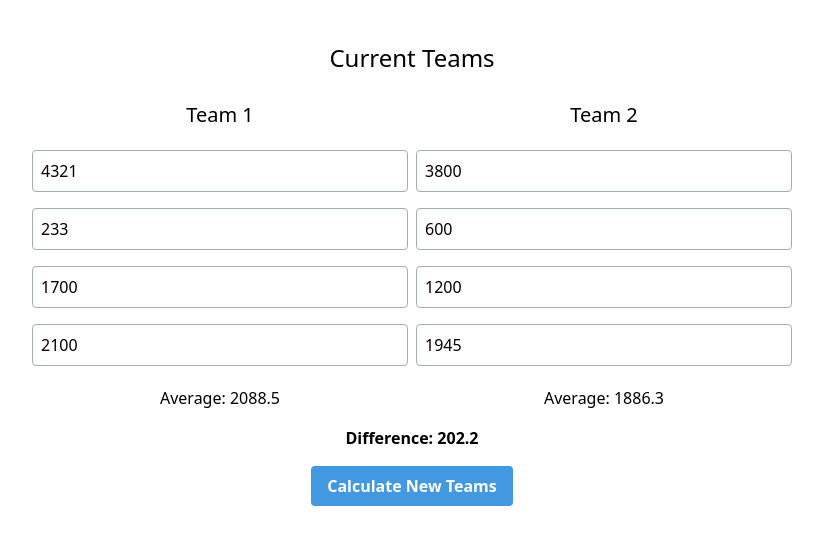
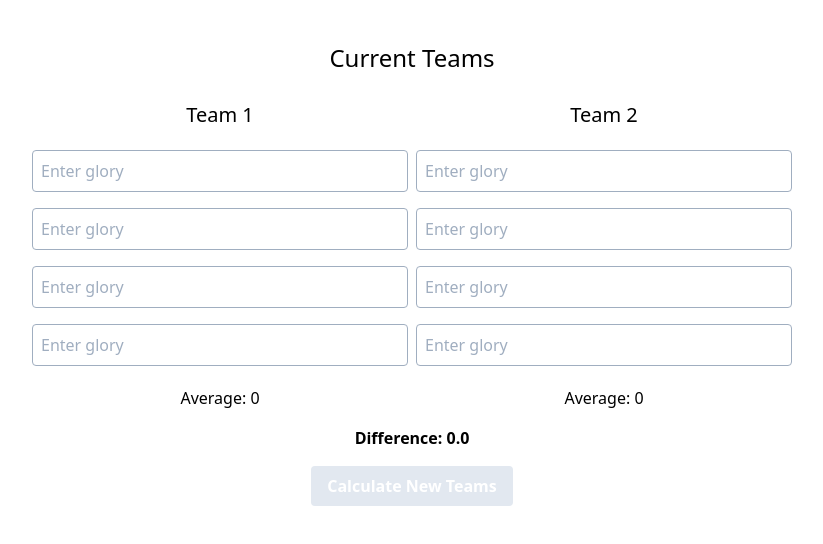
Before and after one commit to codybarr/Destiny-2-Glory-Cheese-Calculator, a Vue app: page / in a window 1280 px wide. Shown: the top 544 px of the page, without its empty margins (228-1051 px from the left). Built offline with nearby package versions, Linux system fonts and the light colour scheme.

Commit message:
commented out test values; added disabled validation to averages and calculate button

```diff
--- a/src/components/CurrentTeams.vue
+++ b/src/components/CurrentTeams.vue
@@ -23,7 +23,9 @@
 			<p v-if="difference">
 				<strong>Difference: {{ difference }}</strong>
 			</p>
-			<button @click="calculateTeams" class="button mt-4">Calculate New Teams</button>
+
+			<button @click="calculateTeams" class="button mt-4" :disabled="empty">Calculate New Teams</button>
+
 			<div v-if="newTeams && newTeams.length" class="flex flex-wrap justify-center">
 				<div
 					v-for="(team, index) of newTeams"
@@ -59,22 +61,22 @@ export default {
 	data() {
 		return {
 			// for testing
-			glory1: 4321,
-			glory2: 233,
-			glory3: 1700,
-			glory4: 2100,
-			glory5: 3800,
-			glory6: 600,
-			glory7: 1200,
-			glory8: 1945,
-			// glory1: 0,
-			// glory2: 0,
-			// glory3: 0,
-			// glory4: 0,
-			// glory5: 0,
-			// glory6: 0,
-			// glory7: 0,
-			// glory8: 0,
+			// glory1: 4321,
+			// glory2: 233,
+			// glory3: 1700,
+			// glory4: 2100,
+			// glory5: 3800,
+			// glory6: 600,
+			// glory7: 1200,
+			// glory8: 1945,
+			glory1: '',
+			glory2: '',
+			glory3: '',
+			glory4: '',
+			glory5: '',
+			glory6: '',
+			glory7: '',
+			glory8: '',
 			newTeams: []
 		}
 	},
@@ -85,17 +87,46 @@ export default {
 		}
 	},
 	computed: {
+		team1empty() {
+			return (
+				this.glory1 == '' ||
+				this.glory2 == '' ||
+				this.glory3 == '' ||
+				this.glory4 == ''
+			)
+		},
+		team2empty() {
+			return (
+				this.glory5 == '' ||
+				this.glory6 == '' ||
+				this.glory7 == '' ||
+				this.glory8 == ''
+			)
+		},
+		empty() {
+			return this.team1empty || this.team2empty
+		},
 		team1average() {
-			return (
-				(this.glory1 + this.glory2 + this.glory3 + this.glory4) /
-				4
-			).toFixed(1)
+			return this.team1empty
+				? 0
+				: (
+						(this.glory1 +
+							this.glory2 +
+							this.glory3 +
+							this.glory4) /
+						4
+				  ).toFixed(1)
 		},
 		team2average() {
-			return (
-				(this.glory5 + this.glory6 + this.glory7 + this.glory8) /
-				4
-			).toFixed(1)
+			return this.team2empty
+				? 0
+				: (
+						(this.glory5 +
+							this.glory6 +
+							this.glory7 +
+							this.glory8) /
+						4
+				  ).toFixed(1)
 		},
 		difference() {
 			return (
@@ -182,8 +213,17 @@ export default {
 
 .button {
 	@apply bg-blue-500 text-white font-bold py-2 px-4 rounded;
-}
-.button:hover {
-	@apply bg-blue-700;
+
+	&:hover {
+		@apply bg-blue-700;
+	}
+
+	&:disabled {
+		@apply bg-gray-300;
+
+		&:hover {
+			@apply bg-gray-300;
+		}
+	}
 }
 </style>
```
